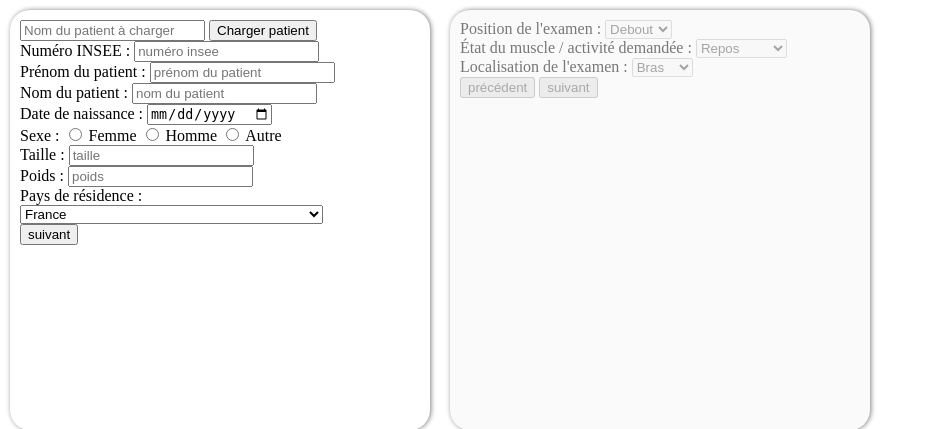
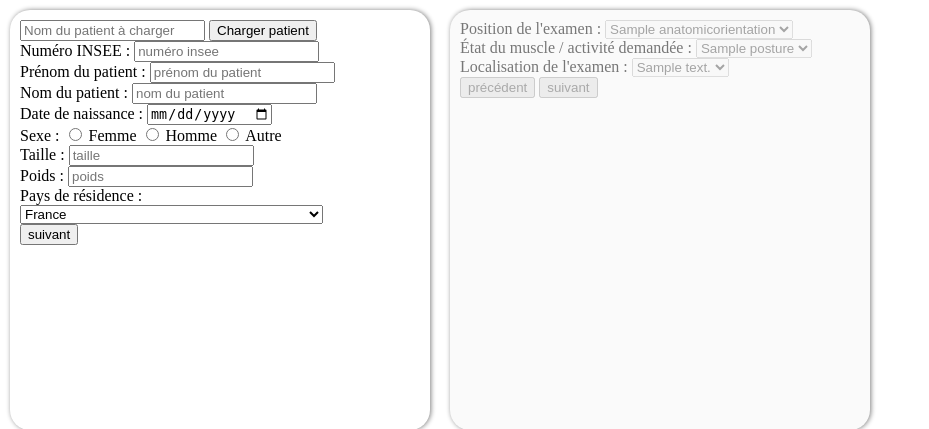
Before and after one commit to A-Louarn/DICOM, a PHP site: page /index.php in a window 1280 px wide. Shown: the top 429 px of the page, without its empty margins (0-929 px from the left). Run offline with PHP 8.4, Linux system fonts and the light colour scheme; tables that the repository leaves empty hold one stand-in row (values such as "Sample post").

Commit message:
page 2 is now loaded from database

```diff
--- a/convenience_functions.php
+++ b/convenience_functions.php
@@ -35,27 +35,37 @@ function loadPatients($db)
 }
 
 /**
- * @brief loads a list of medics from the database
+ * @brief loads a list from the database
  * @param $db a database handler
- * @param $tableName the name of the table where are the medics
- * @param $columnName the name of the column where the medics' names are
+ * @param $tableName the name of the table where is the list stored
  */
-function loadMedics($db, $tableName, $columnName)
+function loadList($db, $tableName)
 {
-
     $sql = $db->query('SELECT * FROM '.$tableName.';');
 
+    $list = array();
+
     while($data = $sql->fetch())
-        $medics[$data[$columnName]] = $data[$columnName];
+    {
+        if(count($data)/2 == 1)
+            $list[$data[0]] = $data[0];
+        else if(count($data)/2 == 2)
+            $list[$data[0]] = $data[1];
+        else
+            exit();
+    }
 
     $sql->closeCursor();
 
-    return $medics;
+    return $list;
 }
 
-function loadOperateurs($db){return loadMedics($db,"Operateur", "operateur_name");}
-function loadPrescripteurs($db){return loadMedics($db,"Realisateur", "realisateur_performingPhysicianName");}
-function loadRealisateurs($db){return loadMedics($db,"Prescripteur", "prescripteur_referringPhysicianName");}
+function loadOperateurs($db){return loadList($db,"Operateur");}
+function loadPrescripteurs($db){return loadList($db,"Realisateur");}
+function loadRealisateurs($db){return loadList($db,"Prescripteur");}
+function loadBodyparts($db){return loadList($db,"Bodypart");}
+function loadPosture($db){return loadList($db,"Posture");}
+function loadAnatomicOrientation($db){return loadList($db,"AnatomicOrientation");}
 
 /**
  * @brief writes "disabled" if the current page is the page that is being built
--- a/database_test_values.sql
+++ b/database_test_values.sql
@@ -25,7 +25,8 @@ INSERT INTO Posture VALUES("Extension");
 
 -- AnatomicOrientation
 INSERT INTO AnatomicOrientation VALUES("Debout");
-INSERT INTO AnatomicOrientation VALUES("Allonge");
+INSERT INTO AnatomicOrientation VALUES("Allongé");
 
 -- Patient
 INSERT INTO Patient (patient_insee, patient_firstName, patient_lastName, patient_dateOfBirth, patient_sex, patient_size, patient_weight, patient_typeOfID, patient_adress, patient_insurancePlanIdentification, patient_countryOfResidence, patient_telephoneNumber, patient_additionalHistory) VALUES ('0', 'Bruce', 'Wayne', '2015-01-13', 'M', '180', '90', 'INSEE', 'Manor Wayne, Gotham City', 'INSEE', 'US', NULL, NULL);
+INSERT INTO Patient (patient_insee, patient_firstName, patient_lastName, patient_dateOfBirth, patient_sex, patient_size, patient_weight, patient_typeOfID, patient_adress, patient_insurancePlanIdentification, patient_countryOfResidence, patient_telephoneNumber, patient_additionalHistory) VALUES ('1', 'Tony', 'Stark', '1975-07-28', 'M', '190', '85', 'INSEE', '10880 Malibu Point, 90265', 'INSEE', 'US', NULL, NULL);
--- a/index.php
+++ b/index.php
@@ -40,9 +40,9 @@
         <?php ++$current_building_page; ?>
         <div id="reglagesExamen" class="<?php disable() ?> reglagebox rightcolumn toprow">
             <form action="./process_page.php?page=<?php echo $current_building_page ?>" method="post">
-                <?php printDropDownMenu("position-examen","Position de l'examen",array(0=>"Debout",1=>"Allongé")); ?>
-                <?php printDropDownMenu("activite-examen","État du muscle / activité demandée",array(0=>"Repos",1=>"Contraction",2=>"Extension")); ?>
-                <?php printDropDownMenu("localisation-examen","Localisation de l'examen",array(0=>"Bras",1=>"Mollet",2=>"Ventre")); ?>
+                <?php printDropDownMenu("position-examen","Position de l'examen",loadAnatomicOrientation($db)); ?>
+                <?php printDropDownMenu("activite-examen","État du muscle / activité demandée",loadPosture($db)); ?>
+                <?php printDropDownMenu("localisation-examen","Localisation de l'examen", loadBodyparts($db)); ?>
                 <?php printPreviousButton() ?>
                 <?php printNextButton() ?>
             </form>
```
